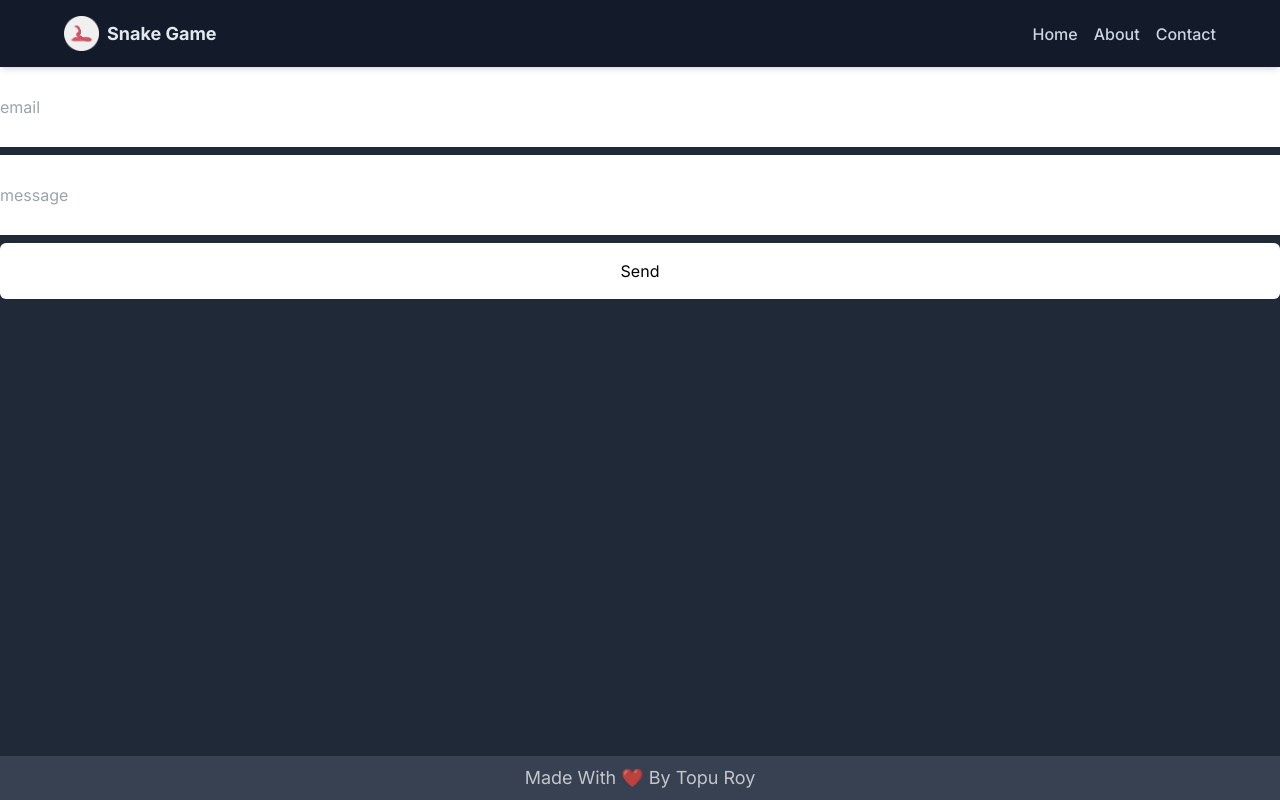
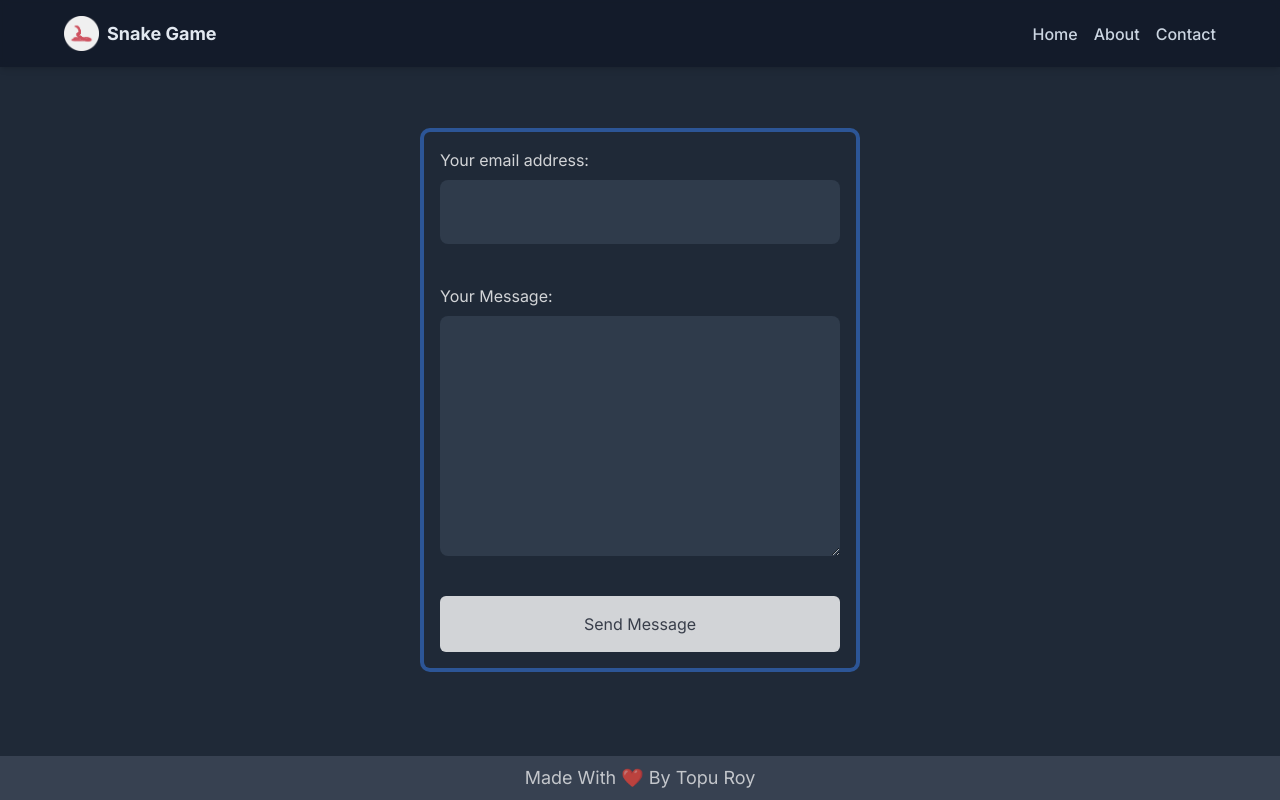
Before and after one commit to Topu-Roy/react-snake-game, a Next.js app: page /contact in a window 1280 px wide. Built offline with nearby package versions, Linux system fonts and the light colour scheme.

Commit message:
the contact form is validated and ui is almost done

```diff
--- a/src/app/about/page.tsx
+++ b/src/app/about/page.tsx
@@ -18,7 +18,7 @@ function AboutPage() {
                     <AboutText />
                 </div>
             </section>
-            <div className="max-w-7xl mx-auto w-full pt-20">
+            <div className="max-w-7xl mx-auto w-full py-20">
 
                 <h3 className="text-3xl text-slate-200 font-bold">Technologies I Know & Love</h3>
                 <SkillCategory object={coreTechnologies} title='Core Technologies' />
--- a/src/app/contact/page.tsx
+++ b/src/app/contact/page.tsx
@@ -1,5 +1,5 @@
 "use client";
-import React from "react";
+import { useEffect, useState } from "react";
 import { z } from "zod";
 import { useForm } from "react-hook-form";
 import { zodResolver } from "@hookform/resolvers/zod";
@@ -12,71 +12,87 @@ const FeedBackSchema = z.object({
 type FeedBackType = z.infer<typeof FeedBackSchema>
 
 function ContactPage() {
+    const [submitted, setSubmitted] = useState(false)
+
     const {
         handleSubmit,
         register,
         reset,
-        formState: { errors, isSubmitting, isSubmitted },
+        formState: { errors, isSubmitting },
     } = useForm<FeedBackType>({
         resolver: zodResolver(FeedBackSchema)
     });
 
 
     async function onSubmit(data: FeedBackType) {
-        // try {
-        //     const response = await fetch("/api/feedback", {
-        //         method: "POST",
-        //         headers: {
-        //             "Content-Type": "application/json",
-        //         },
-        //         body: JSON.stringify({
-        //             email: validObject.email,
-        //             message: validObject.message,
-        //         }),
-        //     });
+        try {
+            const response = await fetch("/api/feedback", {
+                method: "POST",
+                headers: {
+                    "Content-Type": "application/json",
+                },
+                body: JSON.stringify({
+                    email: data.email,
+                    message: data.message,
+                }),
+            });
 
-        //     if (response.ok) {
-        //         // Handle success, e.g., show a success message
-        //         console.log("Feedback submitted successfully");
-        //     } else {
-        //         // Handle error, e.g., show an error message
-        //         console.error("Failed to submit feedback");
-        //     }
-        // } catch (error) {
-        //     console.error("An error occurred:", error);
-        // }
-
-
+            if (response.ok) {
+                setSubmitted(true);
+            }
+        } catch (error) {
+            console.error("An error occurred:", error);
+        }
         reset();
     }
 
+    // * This is for the success indicator
+    // * This will trigger the state but 3 seconds after
+    useEffect(() => {
+
+        const timeOut = setTimeout(() => {
+            setSubmitted(false)
+        }, 3000);
+
+        () => clearTimeout(timeOut)
+
+    }, [submitted])
+
     return (
-        <form onSubmit={handleSubmit(onSubmit)} className="max-w-7xl flex flex-col mx-auto space-y-2">
+        <div className="absolute top-0 left-0 right-0 bottom-0 text-white/80 max-h-screen w-full max-w-7xl mx-auto flex justify-center items-center">
+
+            <form onSubmit={handleSubmit(onSubmit)} className="max-w-7xl flex flex-col mx-auto space-y-2 ring-4 p-4 rounded-md">
+                <span>Your email address:</span>
                 <input
                     {...register('email', {
                         required: 'Email is required',
                     })}
-                className="w-full h-[5rem]"
+                    className={`w-[25rem] h-[4rem] px-2 py-1 rounded-lg bg-slate-600/40 text-white/70 ${errors.email && 'ring-2 ring-red-500/90'}`}
                     type="email"
-                placeholder="email"
                 />
-            {errors.email ? (<span className="text-red-700/70">Please give a valid email address.</span>) : null}
-            <input
+                <span className={`text-red-500/70 ${errors.email ? 'opacity-100' : 'opacity-0'}`}>Please give a valid email address</span>
+                <span>Your Message:</span>
+                <div className="w-[25rem] h-[15rem]">
+                    <textarea
                         {...register('message', {
                             required: 'Email is required',
                         })}
-                className="w-full h-[5rem]"
-                type="text"
-                placeholder="message"
+                        style={{ verticalAlign: 'top' }}
+                        className={`w-full h-full p-2 rounded-lg bg-slate-600/40 text-white/70 ${errors.message && 'ring-2 ring-red-500/90'}`}
                     />
-            {errors.message ? (<span className="text-red-700/70">Please type your message.</span>) : null}
+                </div>
+                <span className={`text-red-500/70 ${errors.message ? 'opacity-100' : 'opacity-0'}`}>Please type your message</span>
+
                 <button
                     type="submit"
-                className="p-4 bg-white rounded-md"
+                    className="p-4 w-full mt-2 bg-white/80 text-gray-900/80 rounded-md hover:bg-white ring-gray-900/80 focus:right-1 focus-visible:ring-1 focus-within:right-2"
                 >
-                Send
+                    {
+                        isSubmitting ? 'Sending Message' : submitted ? 'Message Sent ✔️' : 'Send Message'
+                    }
                 </button>
             </form>
+        </div>
     );
 }
 
```
Lines whose indentation alone changed are shown as unchanged.
